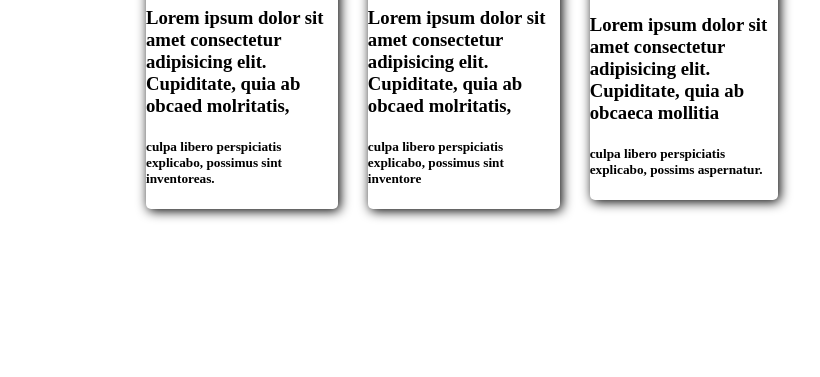
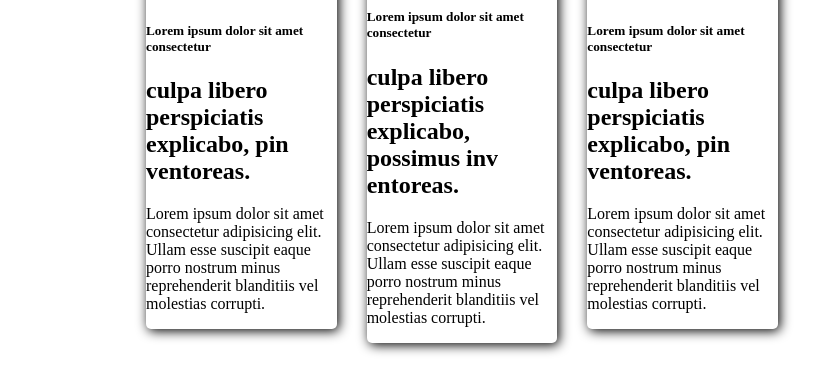
Before and after one commit to sriniwash-saw/lecture05, a plain HTML site: page index.html in a window 1280 px wide. Shown: the part 228-605 px from the top of the page, without its empty margins (178-998 px from the left). Drawn offline with Linux system fonts and the light colour scheme; files that its build step writes are made by us from their sources.

Commit message:
first commit

```diff
--- a/index.html
+++ b/index.html
@@ -24,8 +24,9 @@
 
             <img src="https://img.freepik.com/free-photo/urban-architecture-black-white-from-new-york-city-manhattan_649448-2215.jpg?size=626&ext=jpg&ga=GA1.1.1050159025.1694328514&semt=ais"
                 alt="img1">
-            <h3>Lorem ipsum dolor sit amet consectetur adipisicing elit. Cupiditate, quia ab obcaed molritatis,</h3>
-            <h5>culpa libero perspiciatis explicabo, possimus sint inventoreas.</h5>
+            <h5>Lorem ipsum dolor sit amet consectetur</h5>
+            <h2>culpa libero perspiciatis explicabo, pin ventoreas.</h2>
+            <p>Lorem ipsum dolor sit amet consectetur adipisicing elit. Ullam esse suscipit eaque porro nostrum minus reprehenderit blanditiis vel molestias corrupti.</p>
 
 
         </div>
@@ -34,8 +35,9 @@
 
             <img src="https://img.freepik.com/free-photo/couple-honeymoon-venice_1303-10428.jpg?size=626&ext=jpg&ga=GA1.1.1050159025.1694328514&semt=ais"
                 alt="img2">
-            <h3>Lorem ipsum dolor sit amet consectetur adipisicing elit. Cupiditate, quia ab obcaed molritatis,</h3>
-            <h5>culpa libero perspiciatis explicabo, possimus sint inventore</h5>
+                <h5>Lorem ipsum dolor sit amet consectetur</h5>
+                <h2>culpa libero perspiciatis explicabo, possimus inv entoreas.</h2>
+                <p>Lorem ipsum dolor sit amet consectetur adipisicing elit. Ullam esse suscipit eaque porro nostrum minus reprehenderit blanditiis vel molestias corrupti.</p>
 
 
         </div>
@@ -44,8 +46,9 @@
         <div class="box">
             <img src="https://img.freepik.com/free-photo/smiley-woman-posing-black-white-medium-shot_23-2149411380.jpg?size=626&ext=jpg&ga=GA1.2.1050159025.1694328514&semt=ais"
                 alt="img3">
-            <h3>Lorem ipsum dolor sit amet consectetur adipisicing elit. Cupiditate, quia ab obcaeca mollitia </h3>
-            <h5>culpa libero perspiciatis explicabo, possims aspernatur.</h5>
+                <h5>Lorem ipsum dolor sit amet consectetur</h5>
+                <h2>culpa libero perspiciatis explicabo, pin ventoreas.</h2>
+                <p>Lorem ipsum dolor sit amet consectetur adipisicing elit. Ullam esse suscipit eaque porro nostrum minus reprehenderit blanditiis vel molestias corrupti.</p>
 
 
 
```
